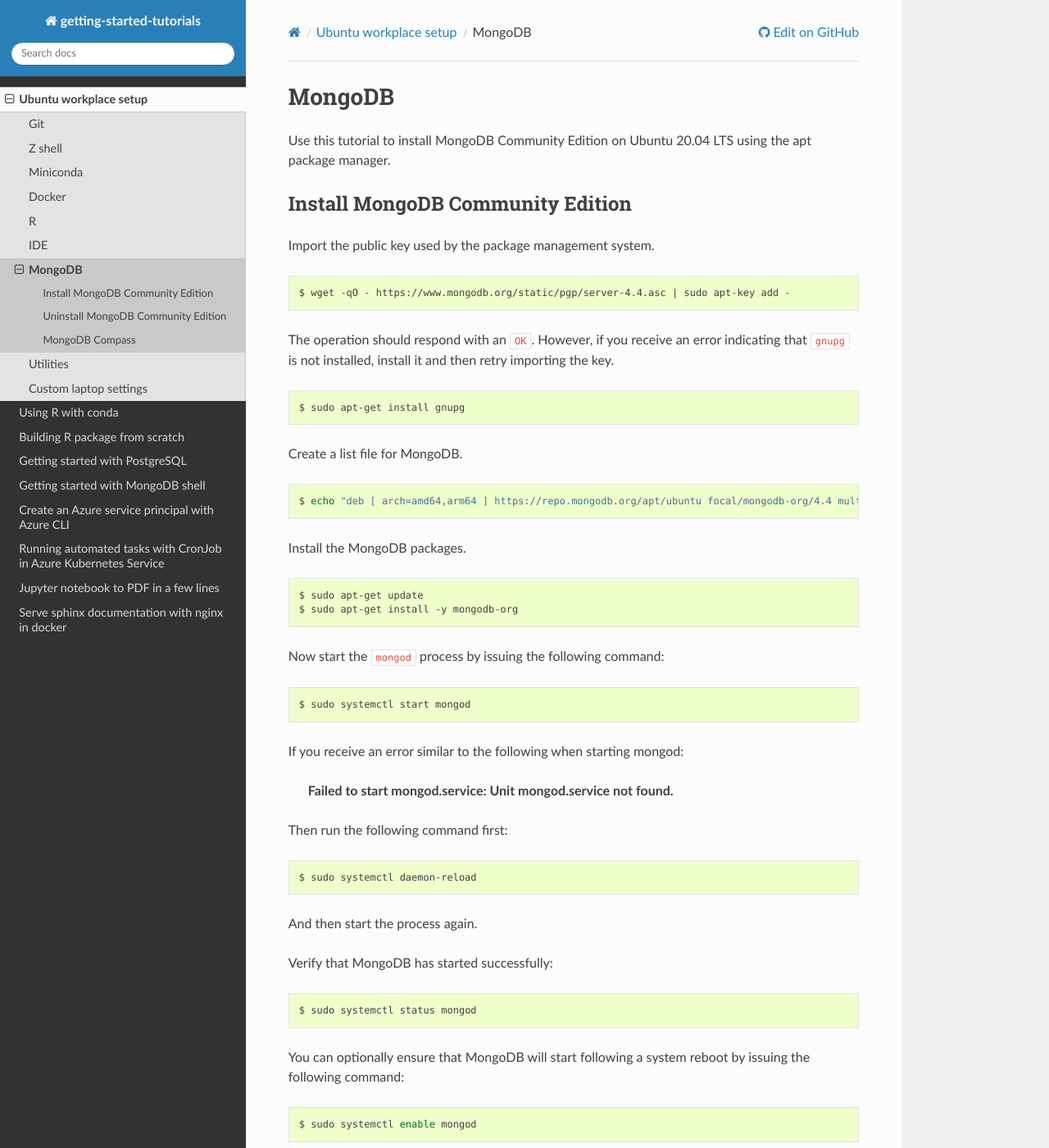
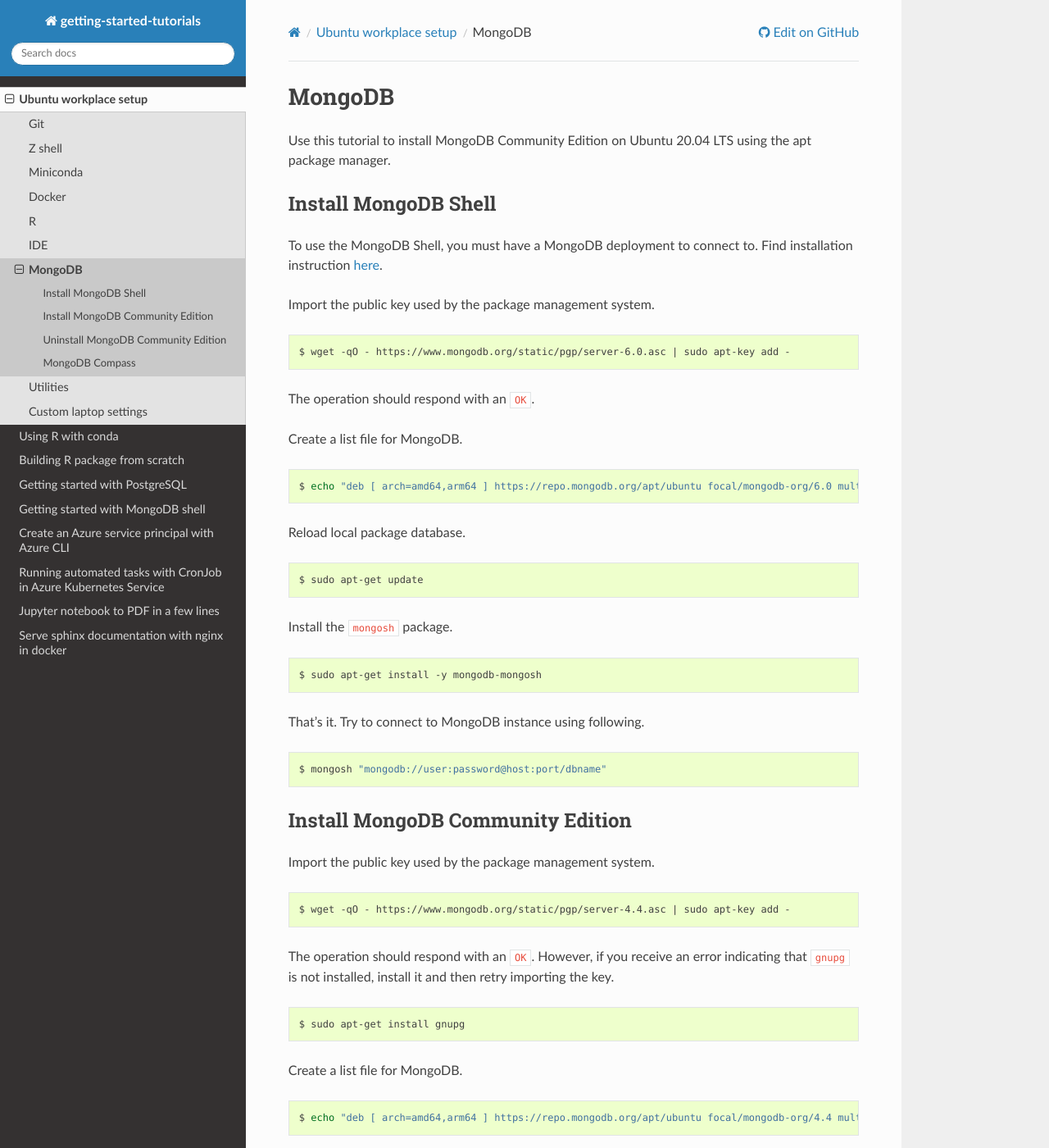
Before and after one commit to viktorsapozhok/getting-started-tutorials, a Sphinx documentation site: the page built from docs/source/workplace/mongo.rst, in a window 1280 px wide and 1400 px high. Shown: the whole window at 82% size. Built offline with Sphinx 7.4.7 and the Read the Docs theme 2.0.0, drawn with Linux system fonts in a browser that asks for light colours.

Commit message:
updated mongodb instruction

```diff
--- a/docs/source/workplace/mongo.rst
+++ b/docs/source/workplace/mongo.rst
@@ -3,6 +3,44 @@ MongoDB
 
 Use this tutorial to install MongoDB Community Edition on Ubuntu 20.04 LTS using
 the apt package manager.
+
+Install MongoDB Shell
+-------------------
+
+To use the MongoDB Shell, you must have a MongoDB deployment to connect to. Find installation
+instruction `here <https://www.mongodb.com/docs/mongodb-shell/install/>`__.
+
+Import the public key used by the package management system.
+
+.. code-block:: bash
+
+    $ wget -qO - https://www.mongodb.org/static/pgp/server-6.0.asc | sudo apt-key add -
+
+The operation should respond with an ``OK``.
+
+Create a list file for MongoDB.
+
+.. code-block:: bash
+
+    $ echo "deb [ arch=amd64,arm64 ] https://repo.mongodb.org/apt/ubuntu focal/mongodb-org/6.0 multiverse" | sudo tee /etc/apt/sources.list.d/mongodb-org-6.0.list
+
+Reload local package database.
+
+.. code-block:: bash
+
+    $ sudo apt-get update
+
+Install the ``mongosh`` package.
+
+.. code-block:: bash
+
+    $ sudo apt-get install -y mongodb-mongosh
+
+That's it. Try to connect to MongoDB instance using following.
+
+.. code-block:: bash
+
+    $ mongosh "mongodb://user:password@host:port/dbname"
 
 Install MongoDB Community Edition
 ---------------------------------
```
